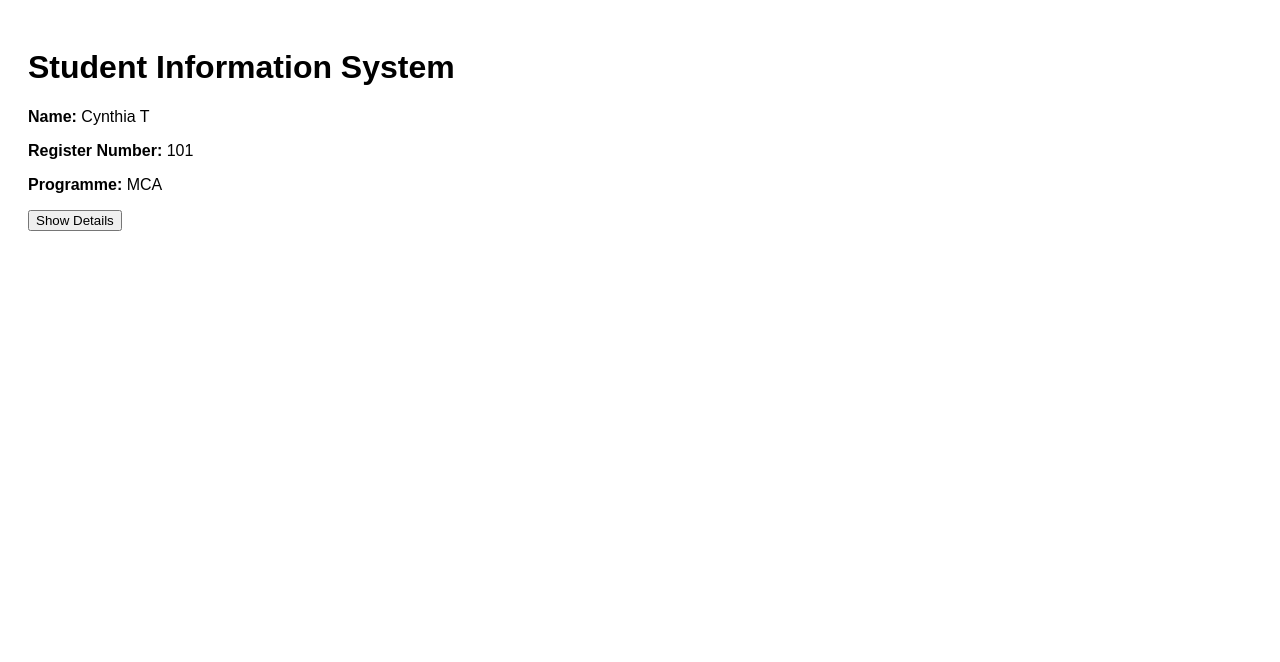
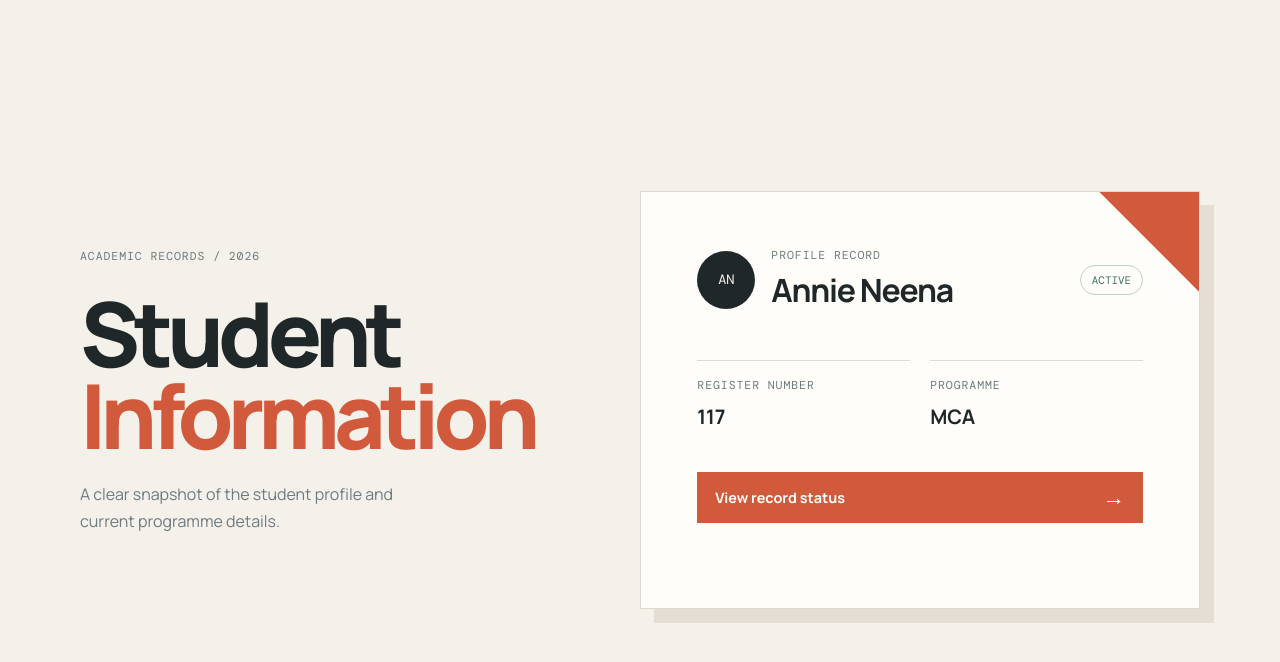
Before and after one commit to Pranavmr009/devops-activity, a plain HTML site: page index.html in a window 1280 px wide. Drawn offline with nearby package versions, Linux system fonts and the light colour scheme.

Commit message:
made some changes

```diff
--- a/index.html
+++ b/index.html
@@ -1,25 +1,50 @@
 <!DOCTYPE html>
-<html>
+<html lang="en">
 <head>
+    <meta charset="UTF-8">
+    <meta name="viewport" content="width=device-width, initial-scale=1.0">
     <title>Student Information System</title>
     <link rel="stylesheet" href="style.css">
 </head>
 
 <body>
 
-    <div class="container">
+    <main class="container">
+        <section class="intro" aria-labelledby="page-title">
+            <p class="eyebrow">Academic records / 2026</p>
+            <h1 id="page-title">Student<br><span>Information</span></h1>
+            <p class="intro-text">A clear snapshot of the student profile and current programme details.</p>
+        </section>
 
-        <h1>Student Information System</h1>
+        <section class="profile-card" aria-label="Student profile">
+            <div class="profile-heading">
+                <div class="avatar" aria-hidden="true">AN</div>
+                <div>
+                    <p class="card-label">Profile record</p>
+                    <h2>Annie Neena</h2>
+                </div>
+                <span class="status">Active</span>
+            </div>
 
-        <p><strong>Name:</strong> Cynthia T</p>
-        <p><strong>Register Number:</strong> 101</p>
-        <p><strong>Programme:</strong> MCA</p>
+            <dl class="details-list">
+                <div>
+                    <dt>Register number</dt>
+                    <dd>117</dd>
+                </div>
+                <div>
+                    <dt>Programme</dt>
+                    <dd>MCA</dd>
+                </div>
+            </dl>
 
-        <button onclick="showDetails()">Show Details</button>
+            <button type="button" onclick="showDetails()">
+                <span>View record status</span>
+                <span class="arrow" aria-hidden="true">&#8594;</span>
+            </button>
+            <p id="details" class="details-message" role="status" aria-live="polite"></p>
+        </section>
 
-        <p id="details"></p>
-
-    </div>
+    </main>
 
     <script src="script.js"></script>
 
--- a/script.js
+++ b/script.js
@@ -1,4 +1,4 @@
 function showDetails() {
-    document.getElementById("details").innerHTML =
-        "Student details displayed successfully!";
+    document.getElementById("details").textContent =
+        "Record verified and ready to view.";
 }
--- a/style.css
+++ b/style.css
@@ -1,7 +1,218 @@
+@import url('https://fonts.googleapis.com/css2?family=DM+Mono:wght@400;500&family=Manrope:wght@400;600;700;800&display=swap');
+
+:root {
+    --ink: #202729;
+    --muted: #6e7b7d;
+    --paper: #f4f1eb;
+    --card: #fffdf9;
+    --accent: #d15a3d;
+    --line: #ded9d0;
+    --green: #42715f;
+}
+
+* {
+    box-sizing: border-box;
+}
+
 body {
-    font-family: Arial, sans-serif;
+    margin: 0;
+    min-height: 100vh;
+    background: var(--paper);
+    color: var(--ink);
+    font-family: 'Manrope', sans-serif;
 }
 
 .container {
-    padding: 20px;
+    display: grid;
+    grid-template-columns: minmax(0, 0.9fr) minmax(320px, 1.1fr);
+    gap: clamp(40px, 8vw, 132px);
+    align-items: center;
+    width: min(1120px, calc(100% - 48px));
+    min-height: 100vh;
+    margin: 0 auto;
 }
+
+.intro {
+    padding: 36px 0;
+}
+
+.eyebrow,
+.card-label,
+dt {
+    color: var(--muted);
+    font-family: 'DM Mono', monospace;
+    font-size: 0.72rem;
+    letter-spacing: 0.08em;
+    text-transform: uppercase;
+}
+
+.eyebrow {
+    margin: 0 0 28px;
+}
+
+h1,
+h2,
+p {
+    margin-top: 0;
+}
+
+h1 {
+    margin-bottom: 24px;
+    font-size: clamp(3.5rem, 7vw, 6.8rem);
+    font-weight: 800;
+    letter-spacing: -0.07em;
+    line-height: 0.92;
+}
+
+h1 span {
+    color: var(--accent);
+}
+
+.intro-text {
+    max-width: 360px;
+    color: var(--muted);
+    font-size: 1rem;
+    line-height: 1.7;
+}
+
+.profile-card {
+    position: relative;
+    padding: clamp(28px, 5vw, 56px);
+    overflow: hidden;
+    background: var(--card);
+    border: 1px solid var(--line);
+    box-shadow: 14px 14px 0 #e4ded3;
+}
+
+.profile-card::after {
+    position: absolute;
+    top: 0;
+    right: 0;
+    width: 100px;
+    height: 100px;
+    background: var(--accent);
+    clip-path: polygon(100% 0, 100% 100%, 0 0);
+    content: '';
+}
+
+.profile-heading {
+    display: flex;
+    align-items: center;
+    gap: 16px;
+    margin-bottom: 48px;
+}
+
+.avatar {
+    display: grid;
+    flex: 0 0 58px;
+    place-items: center;
+    width: 58px;
+    height: 58px;
+    border-radius: 50%;
+    background: var(--ink);
+    color: var(--paper);
+    font-family: 'DM Mono', monospace;
+    font-size: 0.85rem;
+}
+
+.card-label {
+    margin-bottom: 5px;
+}
+
+h2 {
+    margin-bottom: 0;
+    font-size: clamp(1.4rem, 3vw, 2rem);
+    letter-spacing: -0.04em;
+}
+
+.status {
+    z-index: 1;
+    margin-left: auto;
+    padding: 7px 11px;
+    border: 1px solid #bdd2c7;
+    border-radius: 999px;
+    color: var(--green);
+    font-family: 'DM Mono', monospace;
+    font-size: 0.68rem;
+    text-transform: uppercase;
+}
+
+.details-list {
+    display: grid;
+    grid-template-columns: 1fr 1fr;
+    gap: 20px;
+    margin: 0 0 42px;
+}
+
+.details-list div {
+    padding-top: 17px;
+    border-top: 1px solid var(--line);
+}
+
+dt {
+    margin-bottom: 10px;
+}
+
+dd {
+    margin: 0;
+    font-size: 1.25rem;
+    font-weight: 700;
+}
+
+button {
+    display: flex;
+    align-items: center;
+    justify-content: space-between;
+    width: 100%;
+    padding: 16px 18px;
+    border: 0;
+    background: var(--accent);
+    color: #fffdf9;
+    cursor: pointer;
+    font: 700 0.9rem 'Manrope', sans-serif;
+    transition: background 180ms ease, transform 180ms ease;
+}
+
+button:hover,
+button:focus-visible {
+    background: var(--ink);
+    outline: none;
+    transform: translateY(-2px);
+}
+
+.arrow {
+    font-size: 1.4rem;
+    line-height: 0.7;
+}
+
+.details-message {
+    min-height: 1.2em;
+    margin: 14px 0 0;
+    color: var(--green);
+    font-size: 0.82rem;
+}
+
+@media (max-width: 700px) {
+    .container {
+        grid-template-columns: 1fr;
+        gap: 12px;
+        width: min(100% - 36px, 520px);
+        padding: 48px 0;
+    }
+
+    .intro {
+        padding: 0;
+    }
+
+    .eyebrow {
+        margin-bottom: 22px;
+    }
+
+    h1 {
+        font-size: clamp(3.2rem, 16vw, 5rem);
+    }
+
+    .profile-card {
+        box-shadow: 8px 8px 0 #e4ded3;
+    }
+}
```
